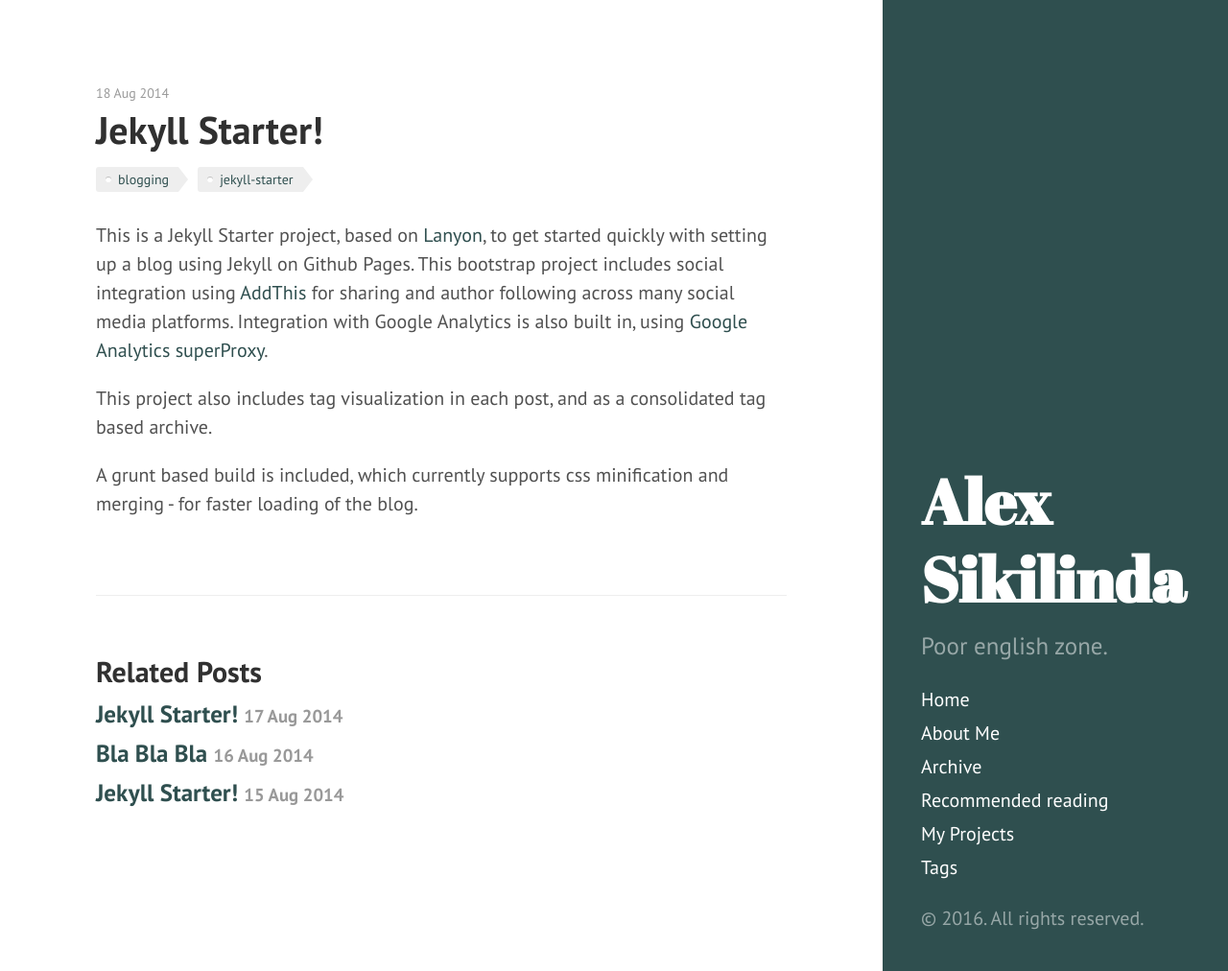
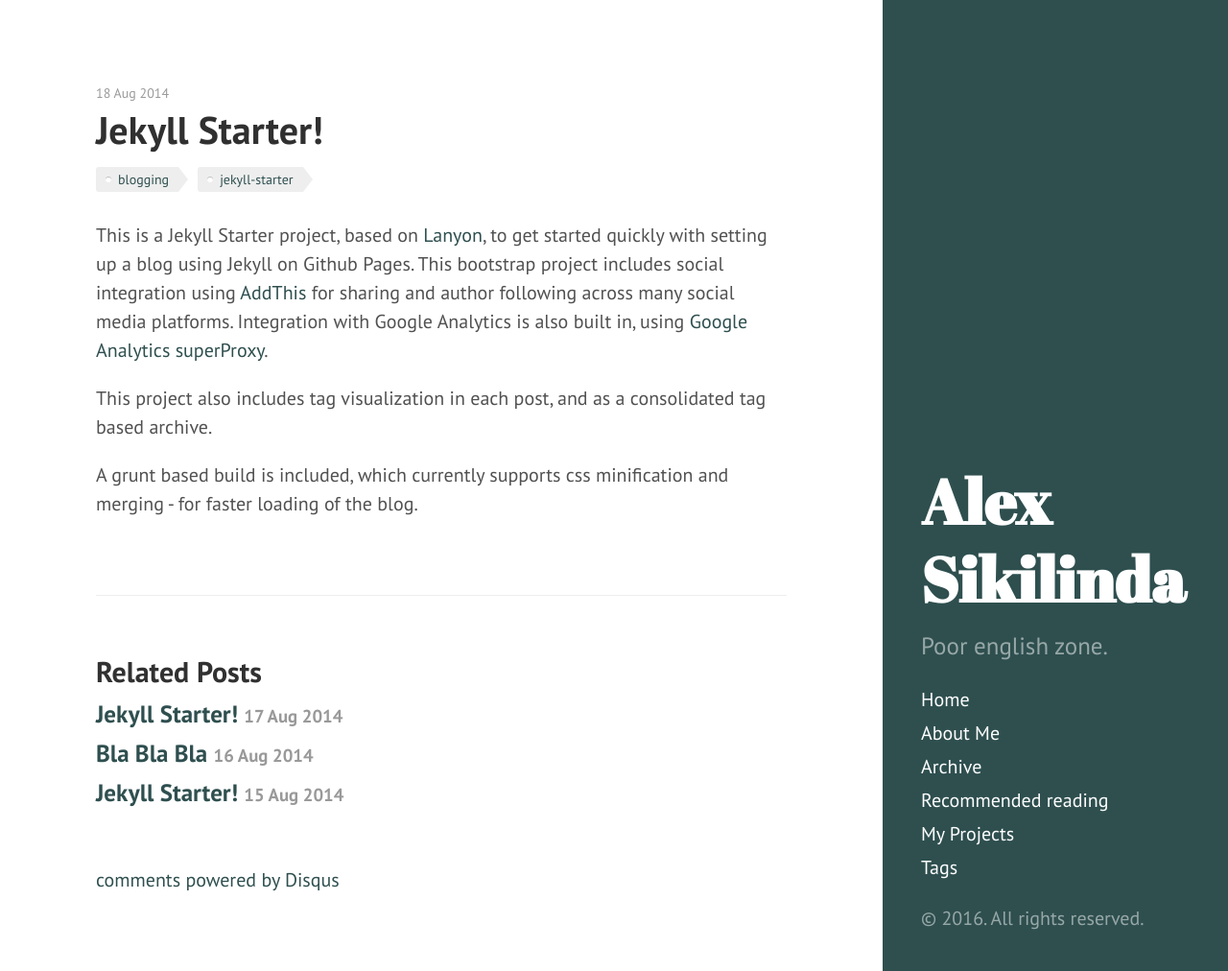
Before and after one commit to AlexSikilinda/alexsikilinda.github.io, a Jekyll site: the page built from _posts/2014-08-18-hello-jekyll-starter.md, in a window 1280 px wide and 1012 px high. Shown: the whole window at 96% size. Built offline with Jekyll 4.4.1, drawn with Linux system fonts in a browser that asks for light colours; Markdown is read by kramdown in place of the engine named in the settings; comment, search, counter and statistics services are not loaded; some of the changed lines change nothing that is shown.

Commit message:
add disqus

```diff
--- a/_config.yml
+++ b/_config.yml
@@ -8,10 +8,10 @@ highlighter:      rouge
 permalink:        /posts/:title/
 
 # User Configuration
-title:            Alex Sikilinda
+title:            'Alex Sikilinda'
 tagline:          'A bootstrap for Jekyll'
 description:      'Poor english zone.'
-url:              http://jekyll-kickstart.gihub.io
+url:              http://sikilinda.com
 baseurl:          '/'
 paginate:         3
 excerpt_separator: '<br>'
@@ -25,12 +25,12 @@ gems:
 # Author Info
 author:
   name:           'Alex Sikilinda'
-  url:            your_web_url
+  url:            'http://sikilinda.com'
 
 # Social Integration
 social:
   twitter:        your_twitter_handle
-  disqus:         your_disqus_id
+  disqus:         sikilinda
   addthis_pubid:  your_addthis_pubid
 
 # Google Analytics Configuration
--- a/_includes/comments.html
+++ b/_includes/comments.html
@@ -4,6 +4,7 @@
   <script type="text/javascript">
       /* * * CONFIGURATION VARIABLES: EDIT BEFORE PASTING INTO YOUR WEBPAGE * * */
       var disqus_shortname = '{{ site.social.disqus }}';
+      var disqus_url = '{{ site.url }}{{ page.url }}';
 
       /* * * DON'T EDIT BELOW THIS LINE * * */
       (function() {
--- a/_layouts/default.html
+++ b/_layouts/default.html
@@ -9,6 +9,8 @@
 
     <div class="content container">
       {{ content }}
+
+      {% include comments.html %}
     </div>
 
   </body>
```
